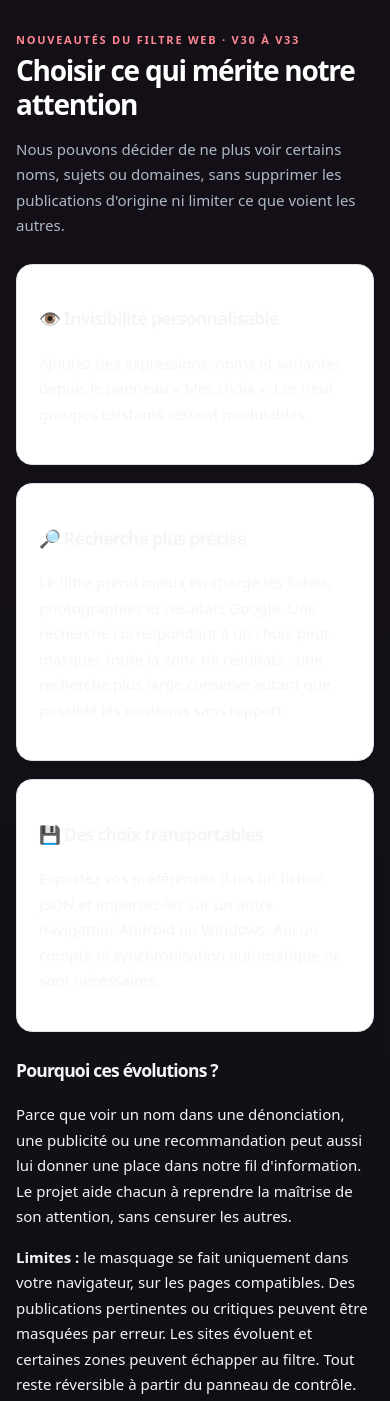
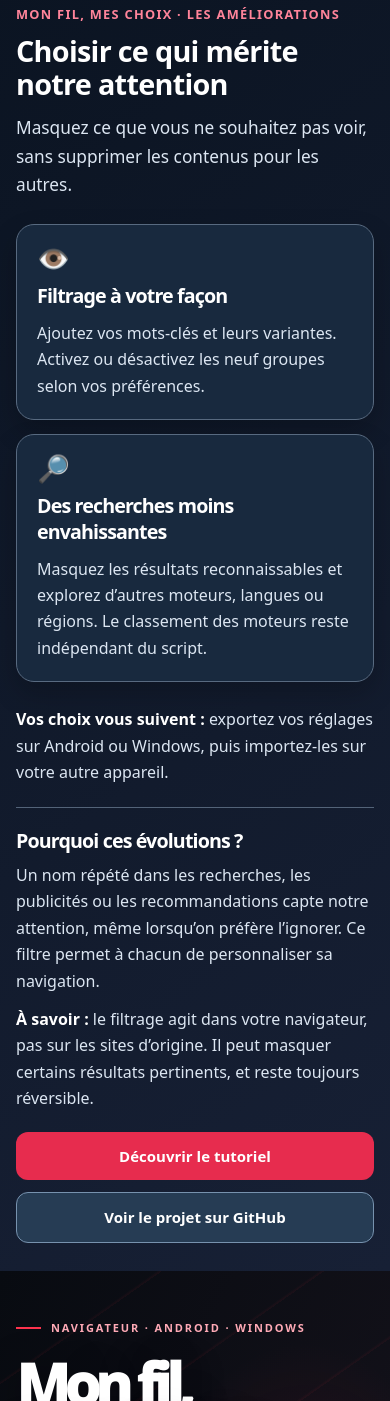
Before and after one commit to janintibo-art/mon-fil-mes-choix, a plain HTML site: page site/index.html in a window 390 px wide. Shown: the part 1280-2681 px from the top of the page. Drawn offline with Linux system fonts and the light colour scheme.

Commit message:
site v45: cartes sombres, lisibilite et responsive

```diff
--- a/site/index.html
+++ b/site/index.html
@@ -173,42 +173,56 @@
 <!-- MFM-DEMO-V36-END -->
 <div class="shell" style="margin:16px auto;padding:16px;border-radius:14px;background:#10273c;color:white"><p><a href="./tampermonkey.html#nouveau-guide">Découvrez le nouveau guide Tampermonkey pas à pas (v35) : installation, captures réelles et toutes les fonctions.</a></p></div>
 <!-- MFM-NOUVEAUTES-V33 -->
-<section class="section" id="avancees" aria-label="Nouveautés du filtre Web">
+<style id="mfm-avancees-v45-style">
+  #avancees.mfm-v45 {background:linear-gradient(145deg,#0b1422 0%,#172035 100%)!important;color:#f5f7fb!important;padding:clamp(28px,5vw,60px) 0!important;overflow:hidden}
+  #avancees.mfm-v45 .shell{max-width:1120px;width:100%;margin:auto;padding:0 clamp(16px,4vw,30px);box-sizing:border-box}
+  #avancees.mfm-v45 .mfm45-kicker{font-size:.8rem;font-weight:800;letter-spacing:.10em;text-transform:uppercase;color:#ff849a!important}
+  #avancees.mfm-v45 h2{font-size:clamp(1.8rem,4vw,2.85rem)!important;line-height:1.14!important;color:#fff!important;margin:10px 0 14px!important;letter-spacing:-.025em;overflow-wrap:break-word}
+  #avancees.mfm-v45 h3{font-size:1.23rem!important;line-height:1.3!important;color:#fff!important;margin:0 0 11px!important}
+  #avancees.mfm-v45 p,#avancees.mfm-v45 .mfm45-description{color:#dce6f2!important;font-size:1rem!important;line-height:1.65!important;opacity:1!important}
+  #avancees.mfm-v45 .mfm45-lead{max-width:780px;margin:0 0 24px!important;font-size:1.08rem!important}
+  #avancees.mfm-v45 .mfm45-grid{display:grid;grid-template-columns:repeat(2,minmax(0,1fr));gap:18px;margin:24px 0}
+  #avancees.mfm-v45 .mfm45-card{min-width:0;border:1px solid #586a80!important;background:#18293e!important;border-radius:18px;padding:clamp(20px,3vw,28px);box-shadow:0 12px 28px #0003;color:#fff!important}
+  #avancees.mfm-v45 .mfm45-icon{font-size:1.65rem;margin-bottom:12px;line-height:1}
+  #avancees.mfm-v45 .mfm45-card p{margin:0!important}
+  #avancees.mfm-v45 .mfm45-foot{margin-top:22px;padding-top:20px;border-top:1px solid #536378}
+  #avancees.mfm-v45 .mfm45-foot h3{margin:0 0 8px!important}
+  #avancees.mfm-v45 .mfm45-foot p{margin:0 0 12px!important;max-width:930px}
+  #avancees.mfm-v45 .mfm45-links{display:flex;flex-wrap:wrap;gap:12px;margin-top:20px}
+  #avancees.mfm-v45 .mfm45-links a{display:inline-block;background:#e72c4e!important;color:#fff!important;padding:12px 17px;border-radius:12px;font-weight:750;text-decoration:none!important}
+  #avancees.mfm-v45 .mfm45-links a+ a{background:#263c54!important;border:1px solid #7792ae}
+  #avancees.mfm-v45 .mfm45-links a:focus-visible{outline:3px solid #fff;outline-offset:3px}
+  @media(max-width:700px){
+    #avancees.mfm-v45 .mfm45-grid{grid-template-columns:1fr;gap:14px}
+    #avancees.mfm-v45 .mfm45-card{padding:20px}
+    #avancees.mfm-v45 .mfm45-links{flex-direction:column}
+    #avancees.mfm-v45 .mfm45-links a{text-align:center}
+  }
+</style>
+<section class="section mfm-v45" id="avancees" aria-label="Ce que permet le filtre Web">
  <div class="shell">
-    <div class="section-header"><div>
-      <span class="kicker">Nouveautés du filtre Web · v30 à v33</span>
+  <div class="mfm45-kicker">Mon fil, mes choix · Les améliorations</div>
   <h2>Choisir ce qui mérite notre attention</h2>
-    </div></div>
-    <p class="section-intro">Nous pouvons décider de ne plus voir certains noms, sujets ou domaines,
-      sans supprimer les publications d'origine ni limiter ce que voient les autres.</p>
-    <div style="display:grid;grid-template-columns:repeat(auto-fit,minmax(230px,1fr));gap:18px;margin:24px 0">
-      <article style="background:#fff;border:1px solid #dbe4ea;border-radius:16px;padding:22px">
-        <h3>👁️ Invisibilité personnalisable</h3>
-        <p>Ajoutez des expressions, noms et variantes depuis le panneau « Mes choix ».
-        Les neuf groupes existants restent modulables.</p>
+  <p class="mfm45-lead">Masquez ce que vous ne souhaitez pas voir, sans supprimer les contenus pour les autres.</p>
+  <div class="mfm45-grid">
+   <article class="mfm45-card">
+    <div class="mfm45-icon" aria-hidden="true">👁️</div>
+    <h3>Filtrage à votre façon</h3>
+    <p>Ajoutez vos mots-clés et leurs variantes. Activez ou désactivez les neuf groupes selon vos préférences.</p>
    </article>
-      <article style="background:#fff;border:1px solid #dbe4ea;border-radius:16px;padding:22px">
-        <h3>🔎 Recherche plus précise</h3>
-        <p>Le filtre prend mieux en charge les fiches, photographies et résultats Google.
-        Une recherche correspondant à un choix peut masquer toute la zone de résultats ;
-        une recherche plus large conserve autant que possible les contenus sans rapport.</p>
-      </article>
-      <article style="background:#fff;border:1px solid #dbe4ea;border-radius:16px;padding:22px">
-        <h3>💾 Des choix transportables</h3>
-        <p>Exportez vos préférences dans un fichier JSON et importez-les sur un autre navigateur
-        Android ou Windows. Aucun compte ni synchronisation automatique ne sont nécessaires.</p>
+   <article class="mfm45-card">
+    <div class="mfm45-icon" aria-hidden="true">🔎</div>
+    <h3>Des recherches moins envahissantes</h3>
+    <p>Masquez les résultats reconnaissables et explorez d’autres moteurs, langues ou régions. Le classement des moteurs reste indépendant du script.</p>
    </article>
   </div>
+  <p class="mfm45-description"><strong style="color:#fff">Vos choix vous suivent :</strong> exportez vos réglages sur Android ou Windows, puis importez-les sur votre autre appareil.</p>
+  <div class="mfm45-foot">
    <h3>Pourquoi ces évolutions ?</h3>
-    <p>Parce que voir un nom dans une dénonciation, une publicité ou une recommandation
-      peut aussi lui donner une place dans notre fil d'information. Le projet aide
-      chacun à reprendre la maîtrise de son attention, sans censurer les autres.</p>
-    <p><strong>Limites :</strong> le masquage se fait uniquement dans votre navigateur,
-      sur les pages compatibles. Des publications pertinentes ou critiques peuvent
-      être masquées par erreur. Les sites évoluent et certaines zones peuvent échapper
-      au filtre. Tout reste réversible à partir du panneau de contrôle.</p>
-    <p><a href="./tampermonkey.html">Installer et régler Tampermonkey</a>
-      · <a href="https://github.com/janintibo-art/mon-fil-mes-choix" rel="noopener noreferrer">Voir le code source</a></p>
+   <p>Un nom répété dans les recherches, les publicités ou les recommandations capte notre attention, même lorsqu’on préfère l’ignorer. Ce filtre permet à chacun de personnaliser sa navigation.</p>
+   <p><strong style="color:#fff">À savoir :</strong> le filtrage agit dans votre navigateur, pas sur les sites d’origine. Il peut masquer certains résultats pertinents, et reste toujours réversible.</p>
+  </div>
+  <div class="mfm45-links"><a href="./tampermonkey.html">Découvrir le tutoriel</a><a href="https://github.com/janintibo-art/mon-fil-mes-choix" rel="noopener noreferrer">Voir le projet sur GitHub</a></div>
  </div>
 </section>
 <!-- /MFM-NOUVEAUTES-V33 -->
```
Lines whose indentation alone changed are shown as unchanged.
